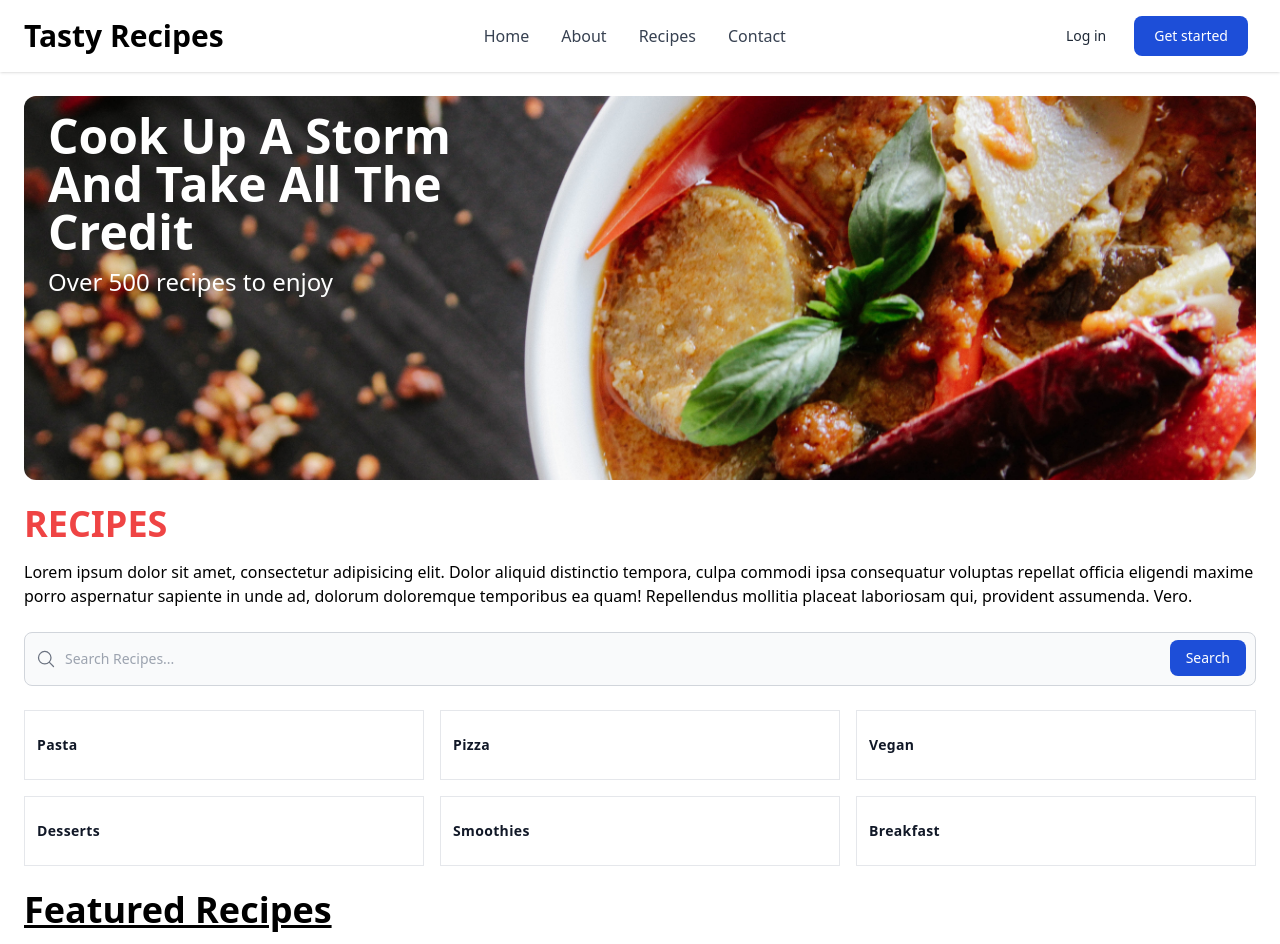
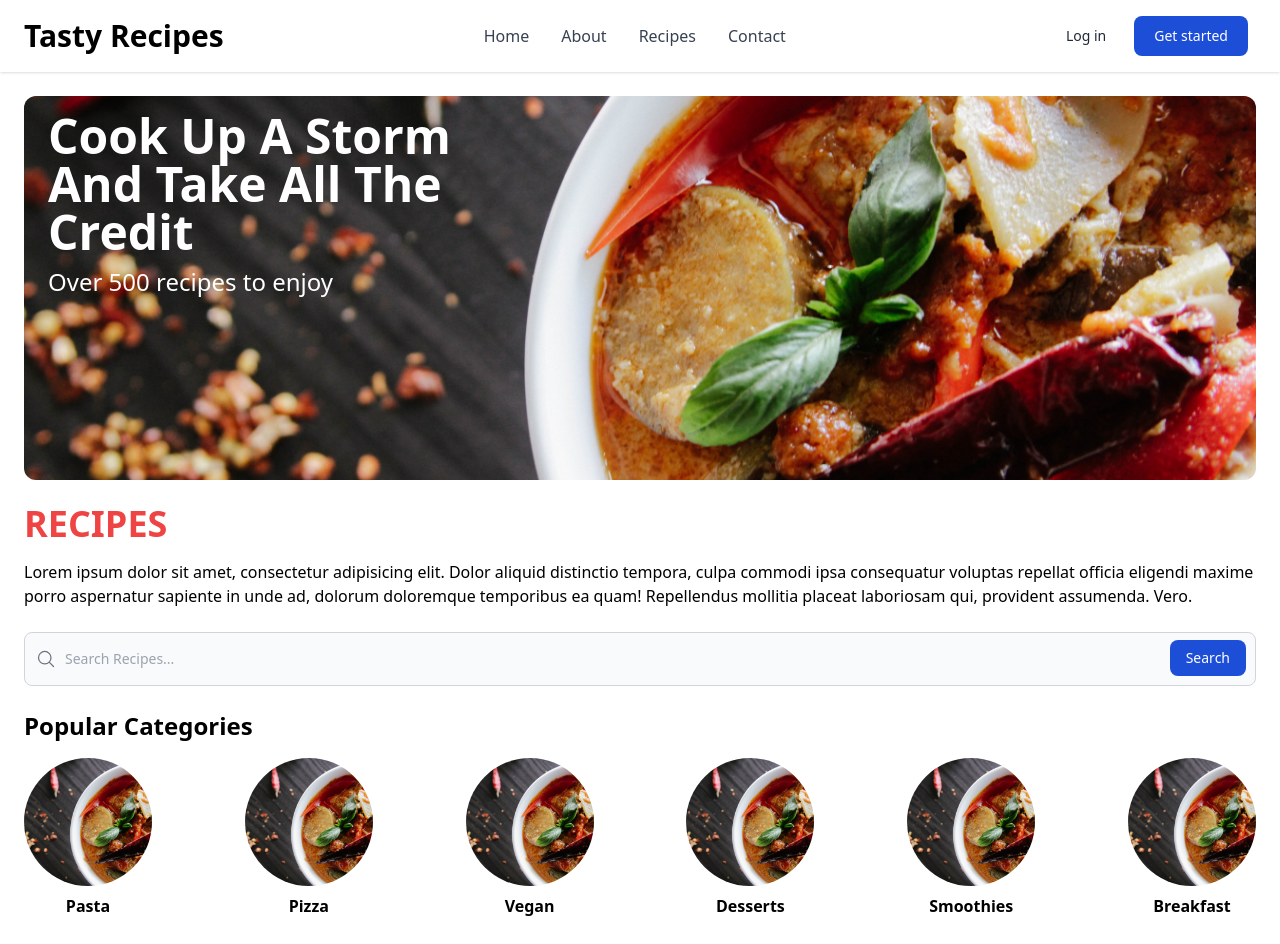
Before and after one commit to Jon-Felipe/Tasty-React, a React (Vite) app: page / in a window 1280 px wide. Shown: the top 944 px of the page. Built offline with nearby package versions, Linux system fonts and the light colour scheme.

Commit message:
recipe category styling changes

```diff
--- a/src/components/RecipeCategory.tsx
+++ b/src/components/RecipeCategory.tsx
@@ -1,4 +1,5 @@
 import React from 'react';
+import foodImg from '../assets/hero-img.jpg';
 
 type Props = {
   text: string;
@@ -6,11 +7,14 @@ type Props = {
 
 const RecipeCategory = ({ text }: Props) => {
   return (
-    <article className='border w-full px-3 py-6 hover:shadow-md'>
-      <h3 className='text-sm text-gray-900 font-semibold capitalize tracking-wide'>
-        {text}
-      </h3>
-    </article>
+    <div>
+      <img
+        src={foodImg}
+        alt={text}
+        className='w-32 h-32 object-cover rounded-full'
+      />
+      <h3 className='capitalize font-semibold text-center mt-2'>{text}</h3>
+    </div>
   );
 };
 
--- a/src/pages/Home.tsx
+++ b/src/pages/Home.tsx
@@ -48,11 +48,14 @@ const Home = (props: Props) => {
       <Search />
 
       {/* recipe categories */}
-      <div className='grid grid-cols-1 md:grid-cols-2 lg:grid-cols-3 gap-4'>
-        {recipeCategories.map((category: RecipeCategoryType) => {
-          return <RecipeCategory key={category.id} text={category.text} />;
-        })}
-      </div>
+      <article>
+        <h3 className='text-2xl font-bold mb-4'>Popular Categories</h3>
+        <div className='flex items-center justify-between'>
+          {recipeCategories.map((category: RecipeCategoryType) => {
+            return <RecipeCategory key={category.id} text={category.text} />;
+          })}
+        </div>
+      </article>
 
       {/* explore recipes */}
       <article>
```
